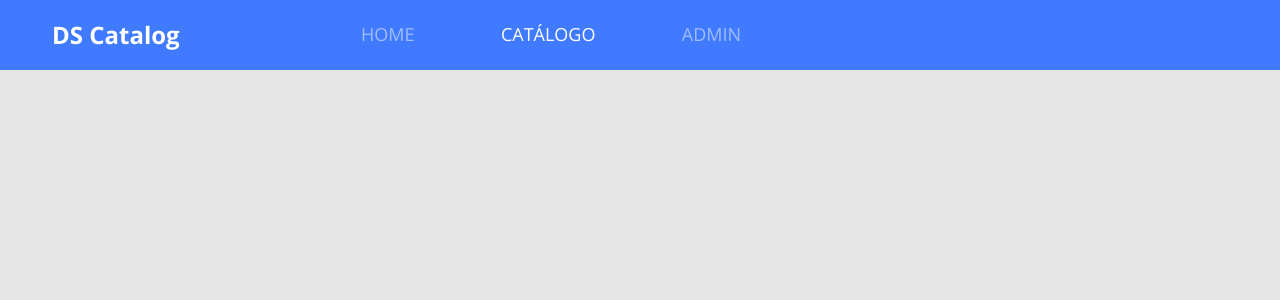
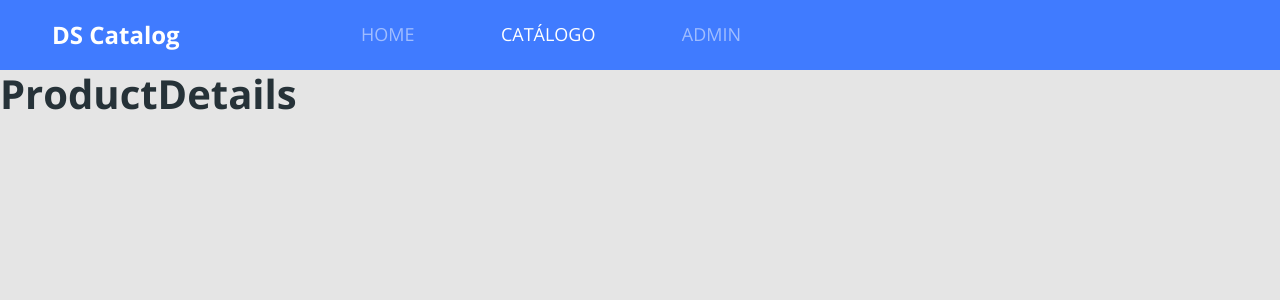
Before and after one commit to DiSousaDev/dscatalog, a React (Vite) app in the folder frontend/: page /products/1 in a window 1280 px wide. Shown: the top 300 px of the page. Built offline with nearby package versions, Linux system fonts and the light colour scheme.

Commit message:
ProductDetais Param route

```diff
--- a/frontend/src/App.tsx
+++ b/frontend/src/App.tsx
@@ -5,6 +5,7 @@
 import Home from './pages/Home';
 import Catalog from './pages/Catalog';
 import Admin from './pages/Admin';
+import ProductDetails from './pages/ProductDetails';
 
 const App = () => (
   <BrowserRouter>
@@ -12,6 +13,7 @@
     <Routes>
       <Route path="/" element={<Home />} />
       <Route path="/products" element={<Catalog />} />
+      <Route path="/products/:productId" element={<ProductDetails />} />
       <Route path="/admin" element={<Admin />} />
     </Routes>
   </BrowserRouter>
--- /dev/null
+++ b/frontend/src/pages/ProductDetails/index.tsx
@@ -0,0 +1,11 @@
+import './styles.css';
+
+const ProductDetails = () => {
+    return (
+        <div>
+            <h1>ProductDetails</h1>
+        </div>
+    );
+}
+
+export default ProductDetails;
```
Also changed, not shown: frontend/src/pages/ProductDetails/styles.css (added).
